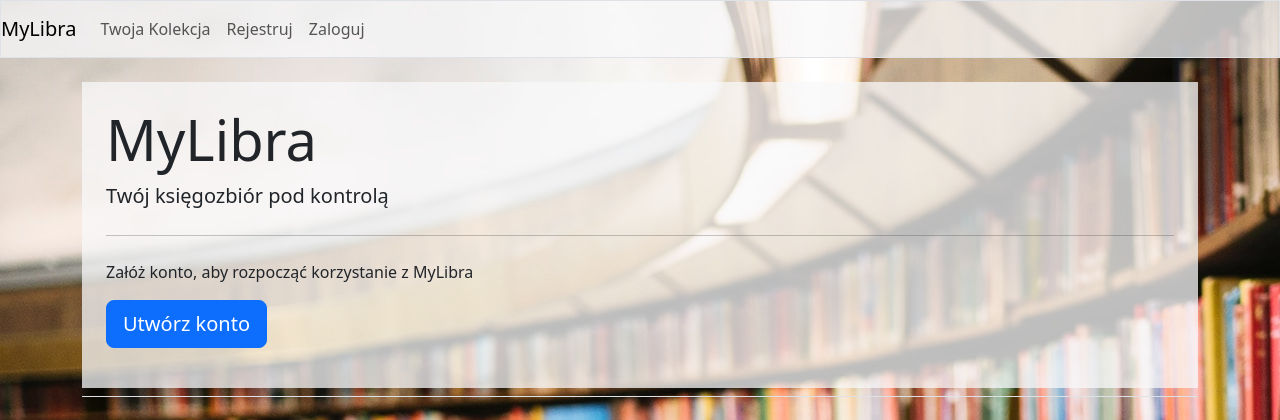
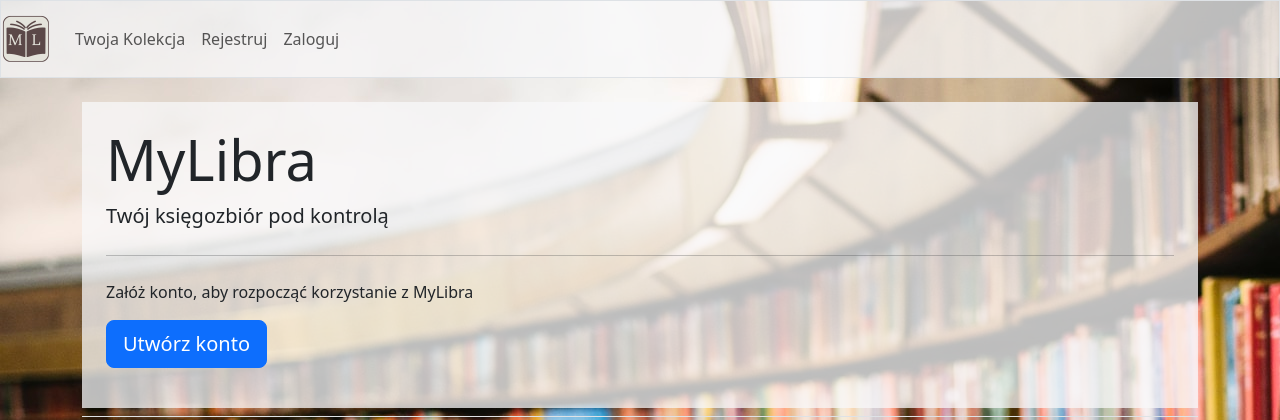
Before and after one commit to GLamotBach/mylibra, a Django app: template templates/personal_collection/index.html in a window 1280 px wide. Shown: the top 420 px of the page. Run offline with Django 3.2, Linux system fonts and the light colour scheme; the template is opened without the code that fills it, so the values that code supplies are empty; some libraries are stand-ins or nearby versions.

Commit message:
added mylibra logo

```diff
--- a/templates/personal_collection/base.html
+++ b/templates/personal_collection/base.html
@@ -8,10 +8,13 @@
 
     {% bootstrap_css %}
     {% bootstrap_javascript %}
+    {% load static %}
 </head>
 <body>
   <nav class="navbar navbar-expand-md navbar-light bg-light mb-4 border">
-    <a class="navbar-brand" href="{% url 'personal_collection:index' %}">MyLibra</a>
+    <a class="navbar-brand" href="{% url 'personal_collection:index' %}">
+      <img src="static/personal_collection/images/logo.png" width="50" height="50" alt="my libra logo">
+    </a>
 
     <button class="navbar-toggler" type="button" data-toggle="collapse"
       data-target="#navbarCollapse" aria-controls="navbarCollapse"
```
Also changed, not shown: static/personal_collection/images/logo.png (added).
